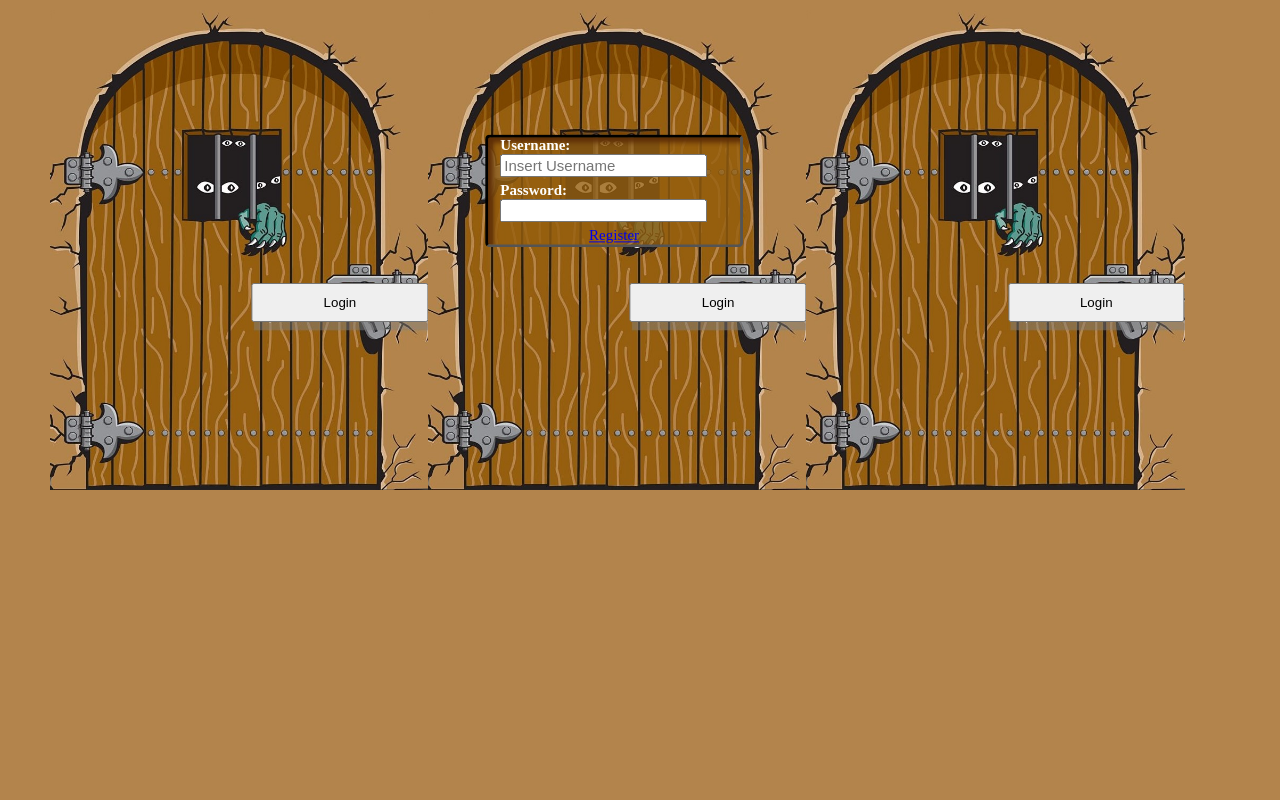
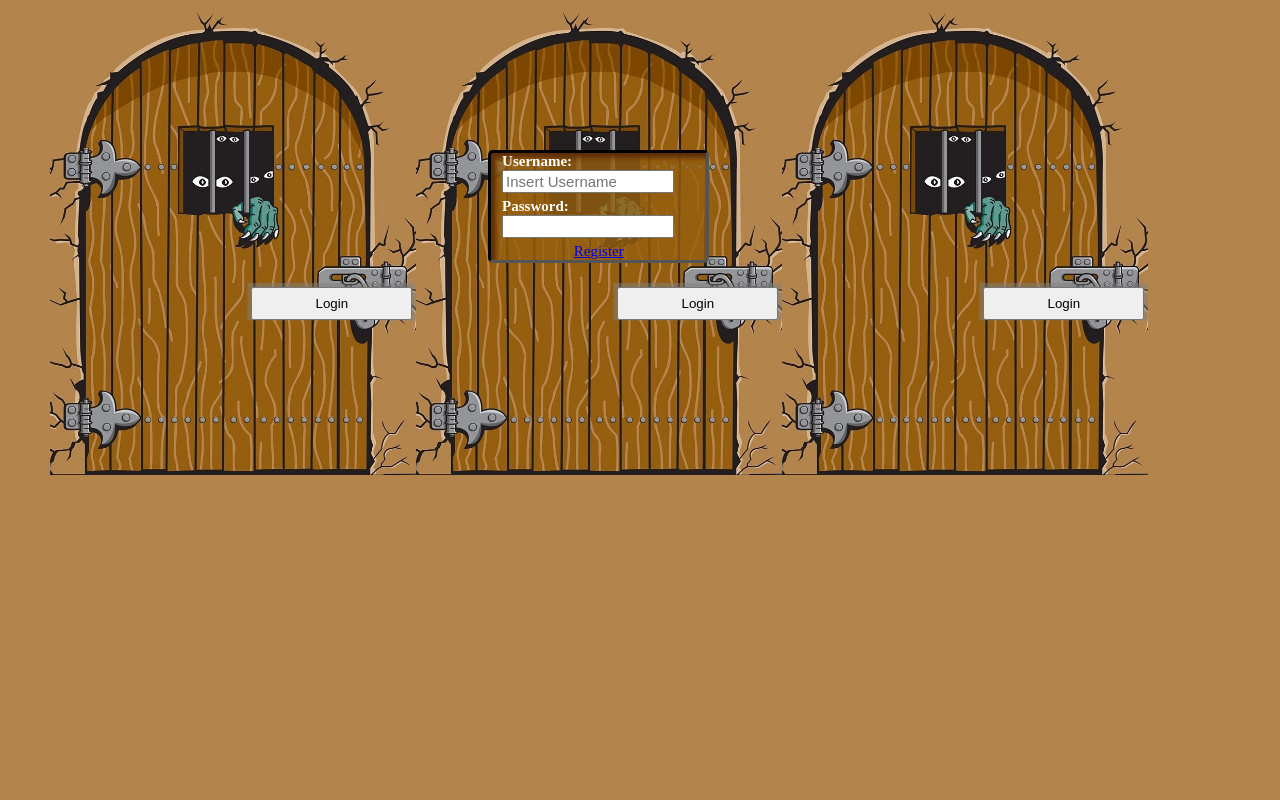
Before and after one commit to Tanisi90/Inyerface_FE, an Angular app in the folder Inyerface/: page / in a window 1280 px wide. Shown: the top 800 px of the page. Built offline with nearby package versions, Linux system fonts and the light colour scheme.

Commit message:
Fixed Scaling Positioning Issues on Login

```diff
--- a/Inyerface/src/app/login/login.component.css
+++ b/Inyerface/src/app/login/login.component.css
@@ -1,7 +1,12 @@
 .door_image{
-    width: 31%;
-    height:31%;
-
+    width: 100%;
+    height:100%;
+    object-fit: cover;
+}
+.col{
+    width: 30%;
+    float:left;
+    position: relative;
 }
 
 .lock_image{
@@ -16,10 +21,11 @@ table{
 
 .m-0{
     z-index: 2;
-    transform: translate(-100%, 700%);
+    top: 59%;
+    right: 1%;
+    text-align: center;
     position: absolute;
-    padding: 10px 70px;
-
+    padding: 2% 17%;
 }
 
 .foo{
@@ -32,14 +38,20 @@ table{
 
 }
 
+#base{
+    position:relative;
+}
+
 #loginFields{
+    position:absolute;
     background-color: rgba(150,95,14,.8);
     color : white;
-    width: 20%;
+    width: 17%;
     font-size: 15px;
     margin: auto;
-    z-index: 2;
-    transform: translate(-10%, -320%);
+    z-index: 1;
+    top:30%;
+    left:38%;
     border-style: inset;
     border-radius: 5px;
     border-color: black;
@@ -49,9 +61,7 @@ table{
 #userField, #passField{
     font-size: 15px;
     margin-bottom: 5px;
-
-
-
+    width:85%;
 }
 
 /* The Modal (background) */
--- a/Inyerface/src/app/login/login.component.html
+++ b/Inyerface/src/app/login/login.component.html
@@ -1,24 +1,32 @@
+<div id = "base">
     <table>
         <tr>
+            <div class = "col">
                 <img class="door_image" src="../../assets/door.jpg">
                 <button id="login1" color="primary" outline="true" size="sm" type="button" class="btn btn-outline m-0" (click)="loginCount(this.login1,'login1')">Login</button>
+            </div>
+            <div class = "col">
                 <img class="door_image" src="../../assets/door.jpg">
                 <button id="login2" color="primary" outline="true" size="sm" type="button" class="m-0" (click)="loginCount(this.login2,'login2')">Login</button>
+            </div>
+            <div class = "col">
                 <img class="door_image" src="../../assets/door.jpg">
                 <button id="login3" color="primary" outline="true" size="sm" type="button" class="m-0" (click)="loginCount(this.login3,'login3')" >Login</button>
+            </div>
         </tr>
     </table>
     <div id = "loginFields">
         <div class = "foo" >
-        <label for="userField"><b>Username:</b></label>
+            <label for="userField"><b>Username:</b></label><br>
             <input type="text" id = "userField" name = "userField" placeholder="Insert Username">
         </div>
         <div class = "foo">
-        <label for="passField"><b>Password: </b></label>
+            <label for="passField"><b>Password: </b></label><br>
            <input type="password" id = "passField" name = "passField">
         </div>
        <div style= "text-align: center;">
             <a href= "registration" routerLinkActive = active routerLink= "register"> Register </a>
+        </div>
     </div>
 </div>
 <div id = "messages"></div>
--- a/Inyerface/src/app/registration/registration.component.ts
+++ b/Inyerface/src/app/registration/registration.component.ts
@@ -53,4 +53,12 @@ export class RegistrationComponent implements OnInit {
     this.lastLeng = old.length;
   }
 
+  correctReg(){
+
+  }
+
+  incorrectReg(){
+
+  }
+
 }
```
Lines whose indentation alone changed are shown as unchanged.
